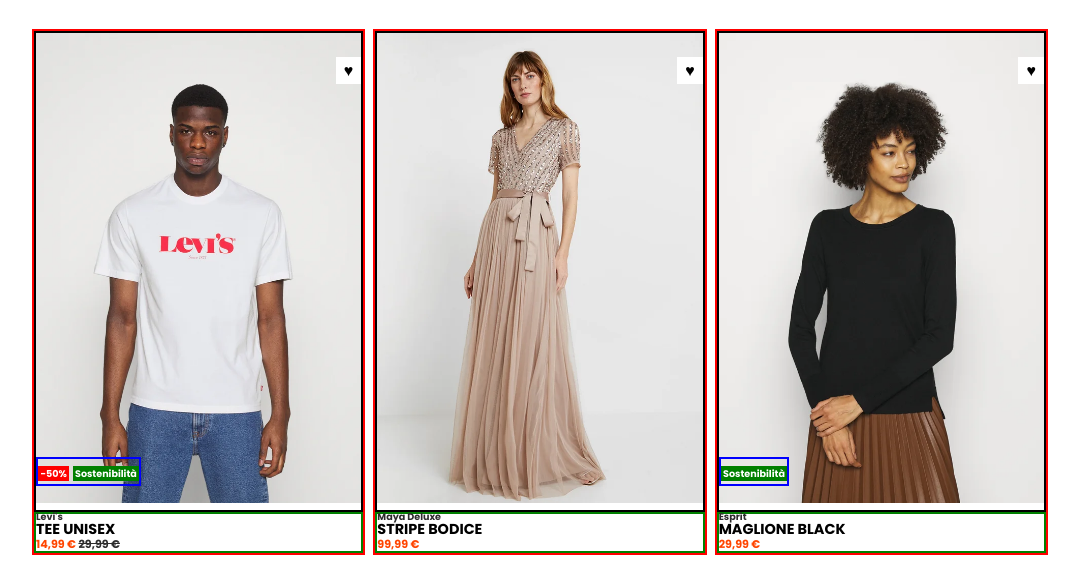
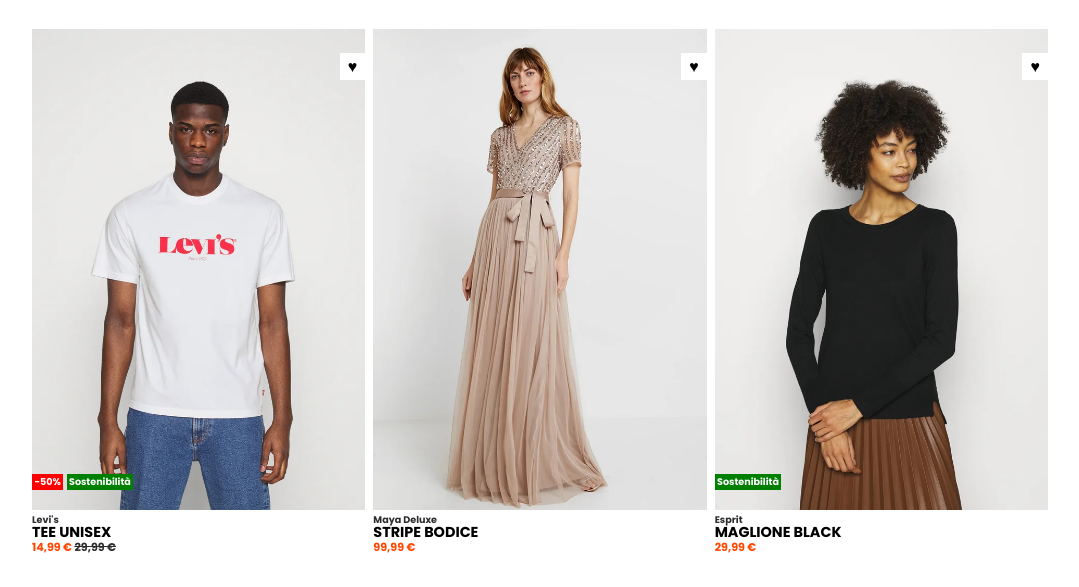
Before and after one commit to DannySilv/html-css-boolando, a plain HTML site: page index.html in a window 1280 px wide. Shown: the part 561-1148 px from the top of the page, without its empty margins (100-1179 px from the left). Drawn offline with Linux system fonts and the light colour scheme.

Commit message:
Border removal and finish

```diff
--- a/css/style.css
+++ b/css/style.css
@@ -31,7 +31,6 @@ html {
     bottom: 5%;
     left:0%;
     margin: 0;
-    border: 2px solid blue;
 }
 
 .bg-red {
@@ -83,14 +82,12 @@ html {
     width: calc((100%/3) - 8px);
     margin: 0 4px;
     vertical-align: top;
-    border: 2px solid red;
 }
 
 .product-img {
     position: relative;
     width: 100%;
     height: 100%;
-    border: 2px solid black;
 }
 
 .product-img img {
@@ -100,7 +97,6 @@ html {
 .product-text {
     width: 100%;
     margin:0;
-    border: 2px solid green;
 }
 .product-img .heart {
     position: absolute;
```
